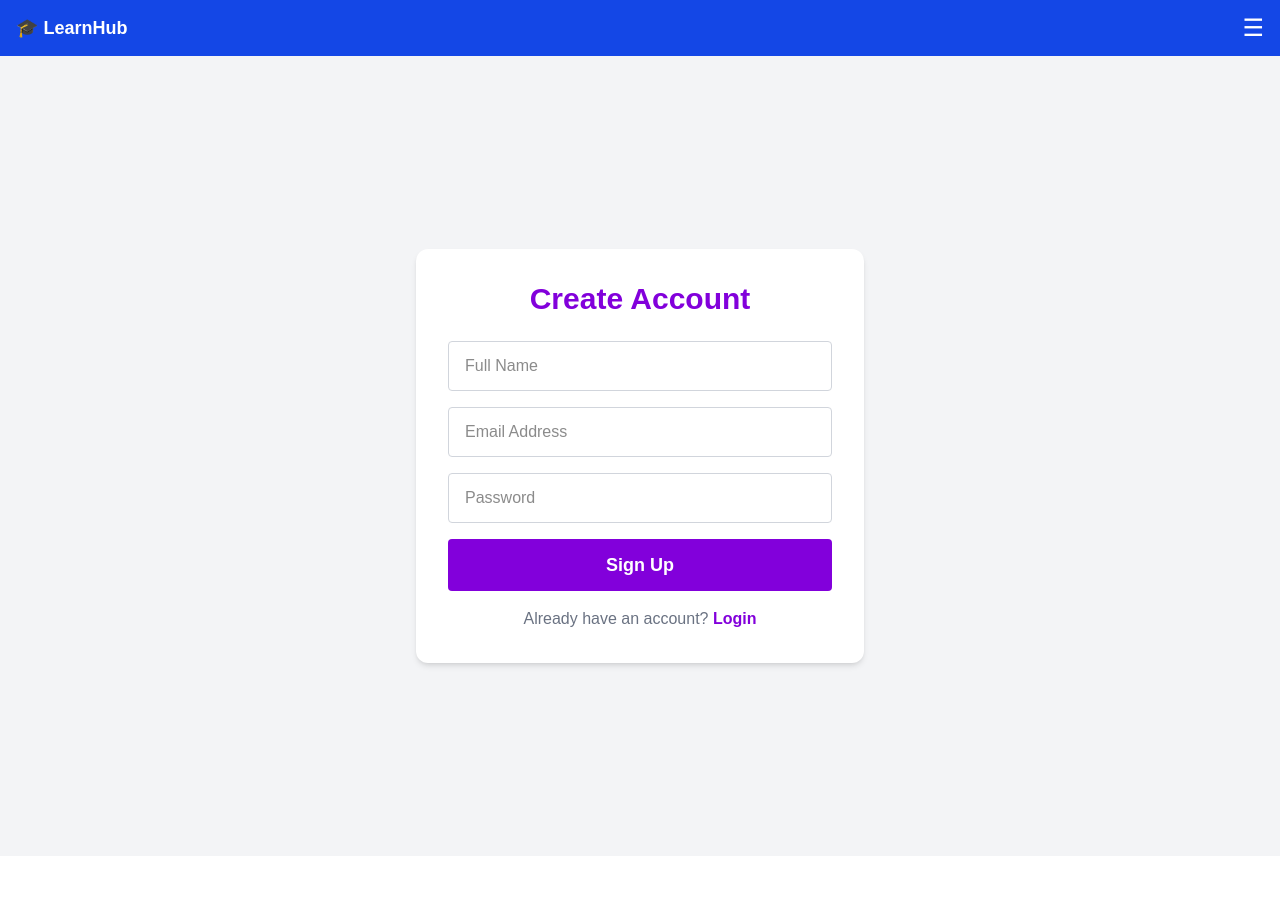
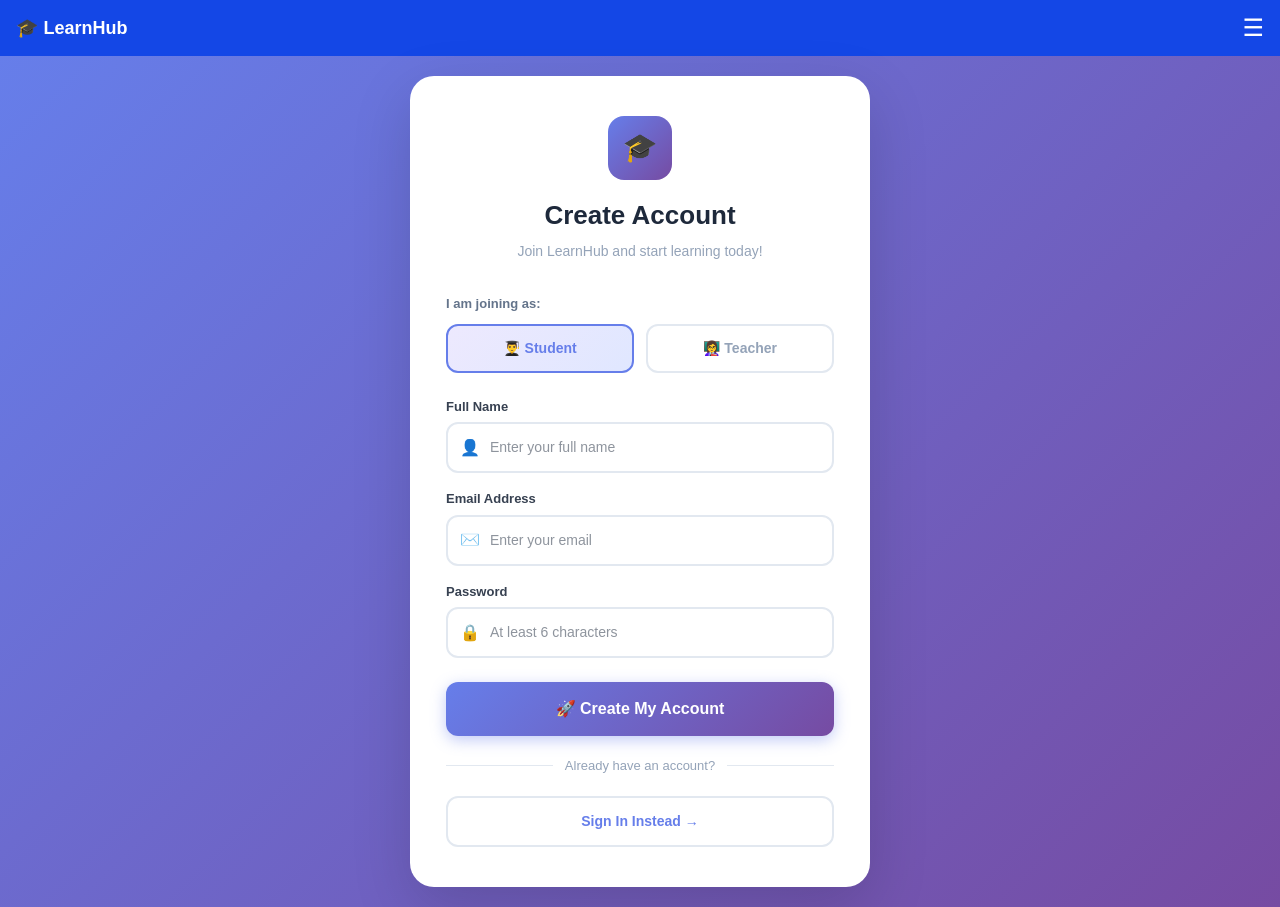
Before and after one commit to ruqiakhan12/my-lms, a Next.js app: page /register in a window 1280 px wide. Before the commit the page ends 856 px from the top, so only its background shows below. Built offline with nearby package versions, Linux system fonts and the light colour scheme; no server answers.

Commit message:
Beautiful register page design

```diff
--- a/app/register/page.tsx
+++ b/app/register/page.tsx
@@ -1,39 +1,286 @@
 'use client'
 import { useState } from 'react'
-import { supabase } from '../../lib/supabase'
+import { createClient } from '@supabase/supabase-js'
+import Link from 'next/link'
 
-export default function Register() {
-  const [name, setName] = useState('')
+const supabase = createClient(
+  process.env.NEXT_PUBLIC_SUPABASE_URL!,
+  process.env.NEXT_PUBLIC_SUPABASE_ANON_KEY!
+)
+
+export default function RegisterPage() {
+  const [fullName, setFullName] = useState('')
   const [email, setEmail] = useState('')
   const [password, setPassword] = useState('')
-  const [message, setMessage] = useState('')
+  const [role, setRole] = useState<'student' | 'teacher'>('student')
+  const [loading, setLoading] = useState(false)
+  const [error, setError] = useState('')
+  const [success, setSuccess] = useState(false)
 
   const handleRegister = async () => {
-    const { error } = await supabase.auth.signUp({
-      email,
-      password,
-      options: { data: { full_name: name } }
-    })
-    if (error) {
-      setMessage(error.message)
-    } else {
-      setMessage('Account created! Please check your email to confirm.')
+    setError('')
+    if (!fullName || !email || !password) {
+      setError('Please fill in all fields!')
+      return
+    }
+    if (password.length < 6) {
+      setError('Password must be at least 6 characters!')
+      return
+    }
+    setLoading(true)
+    try {
+      const { error } = await supabase.auth.signUp({
+        email,
+        password,
+        options: {
+          data: { full_name: fullName, role }
+        }
+      })
+      if (error) throw error
+      setSuccess(true)
+    } catch (err: any) {
+      setError(err.message || 'Registration failed. Please try again.')
+    } finally {
+      setLoading(false)
     }
   }
 
+  if (success) {
+    return (
+      <div style={{
+        minHeight: '100vh', display: 'flex', alignItems: 'center',
+        justifyContent: 'center',
+        background: 'linear-gradient(135deg, #667eea 0%, #764ba2 100%)',
+        fontFamily: 'sans-serif', padding: 20
+      }}>
+        <div style={{
+          background: 'white', borderRadius: 24, padding: '48px 40px',
+          textAlign: 'center', maxWidth: 440, width: '100%',
+          boxShadow: '0 20px 60px rgba(0,0,0,0.15)'
+        }}>
+          <div style={{ fontSize: 64, marginBottom: 16 }}>🎉</div>
+          <h2 style={{ fontSize: 26, fontWeight: 800, color: '#1e293b', marginBottom: 12 }}>
+            Welcome to LearnHub!
+          </h2>
+          <p style={{ color: '#64748b', fontSize: 15, marginBottom: 28, lineHeight: 1.6 }}>
+            Your account has been created successfully!
+            Please check your email to verify your account.
+          </p>
+          <Link href="/login" style={{
+            display: 'block', padding: '14px',
+            background: 'linear-gradient(135deg, #667eea, #764ba2)',
+            color: 'white', borderRadius: 12, textDecoration: 'none',
+            fontWeight: 700, fontSize: 15
+          }}>
+            Go to Login →
+          </Link>
+        </div>
+      </div>
+    )
+  }
+
   return (
-    <main className="min-h-screen bg-gray-100 flex items-center justify-center">
-      <div className="bg-white p-8 rounded-xl shadow-md w-full max-w-md">
-        <h2 className="text-3xl font-bold text-purple-700 mb-6 text-center">Create Account</h2>
-        {message && <p className="text-center text-green-600 mb-4">{message}</p>}
-        <div className="flex flex-col gap-4">
-          <input type="text" placeholder="Full Name" value={name} onChange={e => setName(e.target.value)} className="border border-gray-300 rounded px-4 py-3 w-full"/>
-          <input type="email" placeholder="Email Address" value={email} onChange={e => setEmail(e.target.value)} className="border border-gray-300 rounded px-4 py-3 w-full"/>
-          <input type="password" placeholder="Password" value={password} onChange={e => setPassword(e.target.value)} className="border border-gray-300 rounded px-4 py-3 w-full"/>
-          <button onClick={handleRegister} className="bg-purple-700 text-white py-3 rounded font-bold text-lg">Sign Up</button>
+    <div style={{
+      minHeight: '100vh', display: 'flex',
+      fontFamily: 'sans-serif',
+      background: 'linear-gradient(135deg, #667eea 0%, #764ba2 100%)'
+    }}>
+
+      {/* LEFT SIDE — decorative */}
+      <div style={{
+        flex: 1, display: 'flex', flexDirection: 'column',
+        alignItems: 'center', justifyContent: 'center',
+        padding: 40, color: 'white',
+        display: 'none' as any
+      }} className="hide-mobile">
+      </div>
+
+      {/* RIGHT SIDE — form */}
+      <div style={{
+        flex: 1, display: 'flex', alignItems: 'center',
+        justifyContent: 'center', padding: 20, minHeight: '100vh'
+      }}>
+        <div style={{
+          background: 'white', borderRadius: 24,
+          padding: '40px 36px', width: '100%', maxWidth: 460,
+          boxShadow: '0 20px 60px rgba(0,0,0,0.15)'
+        }}>
+
+          {/* Logo & Title */}
+          <div style={{ textAlign: 'center', marginBottom: 32 }}>
+            <div style={{
+              width: 64, height: 64, borderRadius: 16, margin: '0 auto 16px',
+              background: 'linear-gradient(135deg, #667eea, #764ba2)',
+              display: 'flex', alignItems: 'center', justifyContent: 'center',
+              fontSize: 28
+            }}>🎓</div>
+            <h1 style={{ fontSize: 26, fontWeight: 800, color: '#1e293b', margin: '0 0 6px' }}>
+              Create Account
+            </h1>
+            <p style={{ color: '#94a3b8', fontSize: 14, margin: 0 }}>
+              Join LearnHub and start learning today!
+            </p>
+          </div>
+
+          {/* Role Selector */}
+          <div style={{ marginBottom: 24 }}>
+            <p style={{ fontSize: 13, fontWeight: 600, color: '#64748b', marginBottom: 10 }}>
+              I am joining as:
+            </p>
+            <div style={{ display: 'flex', gap: 12 }}>
+              <button
+                onClick={() => setRole('student')}
+                style={{
+                  flex: 1, padding: '12px 8px', borderRadius: 12, cursor: 'pointer',
+                  border: role === 'student' ? '2px solid #667eea' : '2px solid #e2e8f0',
+                  background: role === 'student' ? 'linear-gradient(135deg, #ede9fe, #e0e7ff)' : 'white',
+                  color: role === 'student' ? '#667eea' : '#94a3b8',
+                  fontWeight: 700, fontSize: 14, transition: 'all 0.2s'
+                }}>
+                👨‍🎓 Student
+              </button>
+              <button
+                onClick={() => setRole('teacher')}
+                style={{
+                  flex: 1, padding: '12px 8px', borderRadius: 12, cursor: 'pointer',
+                  border: role === 'teacher' ? '2px solid #667eea' : '2px solid #e2e8f0',
+                  background: role === 'teacher' ? 'linear-gradient(135deg, #ede9fe, #e0e7ff)' : 'white',
+                  color: role === 'teacher' ? '#667eea' : '#94a3b8',
+                  fontWeight: 700, fontSize: 14, transition: 'all 0.2s'
+                }}>
+                👩‍🏫 Teacher
+              </button>
+            </div>
+          </div>
+
+          {/* Full Name */}
+          <div style={{ marginBottom: 16 }}>
+            <label style={{ fontSize: 13, fontWeight: 600, color: '#374151', display: 'block', marginBottom: 6 }}>
+              Full Name
+            </label>
+            <div style={{ position: 'relative' }}>
+              <span style={{
+                position: 'absolute', left: 14, top: '50%',
+                transform: 'translateY(-50%)', fontSize: 16
+              }}>👤</span>
+              <input
+                type="text"
+                placeholder="Enter your full name"
+                value={fullName}
+                onChange={e => setFullName(e.target.value)}
+                style={{
+                  width: '100%', padding: '13px 14px 13px 42px',
+                  borderRadius: 12, border: '2px solid #e2e8f0',
+                  fontSize: 14, outline: 'none', boxSizing: 'border-box',
+                  transition: 'border 0.2s', color: '#1e293b'
+                }}
+                onFocus={e => e.target.style.borderColor = '#667eea'}
+                onBlur={e => e.target.style.borderColor = '#e2e8f0'}
+              />
+            </div>
+          </div>
+
+          {/* Email */}
+          <div style={{ marginBottom: 16 }}>
+            <label style={{ fontSize: 13, fontWeight: 600, color: '#374151', display: 'block', marginBottom: 6 }}>
+              Email Address
+            </label>
+            <div style={{ position: 'relative' }}>
+              <span style={{
+                position: 'absolute', left: 14, top: '50%',
+                transform: 'translateY(-50%)', fontSize: 16
+              }}>✉️</span>
+              <input
+                type="email"
+                placeholder="Enter your email"
+                value={email}
+                onChange={e => setEmail(e.target.value)}
+                style={{
+                  width: '100%', padding: '13px 14px 13px 42px',
+                  borderRadius: 12, border: '2px solid #e2e8f0',
+                  fontSize: 14, outline: 'none', boxSizing: 'border-box',
+                  transition: 'border 0.2s', color: '#1e293b'
+                }}
+                onFocus={e => e.target.style.borderColor = '#667eea'}
+                onBlur={e => e.target.style.borderColor = '#e2e8f0'}
+              />
+            </div>
+          </div>
+
+          {/* Password */}
+          <div style={{ marginBottom: 24 }}>
+            <label style={{ fontSize: 13, fontWeight: 600, color: '#374151', display: 'block', marginBottom: 6 }}>
+              Password
+            </label>
+            <div style={{ position: 'relative' }}>
+              <span style={{
+                position: 'absolute', left: 14, top: '50%',
+                transform: 'translateY(-50%)', fontSize: 16
+              }}>🔒</span>
+              <input
+                type="password"
+                placeholder="At least 6 characters"
+                value={password}
+                onChange={e => setPassword(e.target.value)}
+                onKeyDown={e => e.key === 'Enter' && handleRegister()}
+                style={{
+                  width: '100%', padding: '13px 14px 13px 42px',
+                  borderRadius: 12, border: '2px solid #e2e8f0',
+                  fontSize: 14, outline: 'none', boxSizing: 'border-box',
+                  transition: 'border 0.2s', color: '#1e293b'
+                }}
+                onFocus={e => e.target.style.borderColor = '#667eea'}
+                onBlur={e => e.target.style.borderColor = '#e2e8f0'}
+              />
+            </div>
+          </div>
+
+          {/* Error message */}
+          {error && (
+            <div style={{
+              background: '#fef2f2', border: '1px solid #fecaca',
+              borderRadius: 10, padding: '12px 16px',
+              color: '#dc2626', fontSize: 13, marginBottom: 16,
+              display: 'flex', alignItems: 'center', gap: 8
+            }}>
+              ❌ {error}
+            </div>
+          )}
+
+          {/* Register Button */}
+          <button
+            onClick={handleRegister}
+            disabled={loading}
+            style={{
+              width: '100%', padding: '15px',
+              background: loading ? '#c4b5fd' : 'linear-gradient(135deg, #667eea, #764ba2)',
+              color: 'white', border: 'none', borderRadius: 12,
+              fontSize: 16, fontWeight: 700, cursor: loading ? 'not-allowed' : 'pointer',
+              boxShadow: '0 4px 15px rgba(102,126,234,0.4)',
+              transition: 'all 0.2s', marginBottom: 20
+            }}>
+            {loading ? '⏳ Creating Account...' : '🚀 Create My Account'}
+          </button>
+
+          {/* Divider */}
+          <div style={{ display: 'flex', alignItems: 'center', gap: 12, marginBottom: 20 }}>
+            <div style={{ flex: 1, height: 1, background: '#e2e8f0' }} />
+            <span style={{ color: '#94a3b8', fontSize: 13 }}>Already have an account?</span>
+            <div style={{ flex: 1, height: 1, background: '#e2e8f0' }} />
+          </div>
+
+          {/* Login Link */}
+          <Link href="/login" style={{
+            display: 'block', textAlign: 'center',
+            padding: '13px', borderRadius: 12,
+            border: '2px solid #e2e8f0', color: '#667eea',
+            textDecoration: 'none', fontWeight: 700, fontSize: 14,
+            transition: 'all 0.2s'
+          }}>
+            Sign In Instead →
+          </Link>
         </div>
-        <p className="text-center mt-4 text-gray-500">Already have an account? <a href="/login" className="text-purple-700 font-bold">Login</a></p>
       </div>
-    </main>
+    </div>
   )
 }
```
